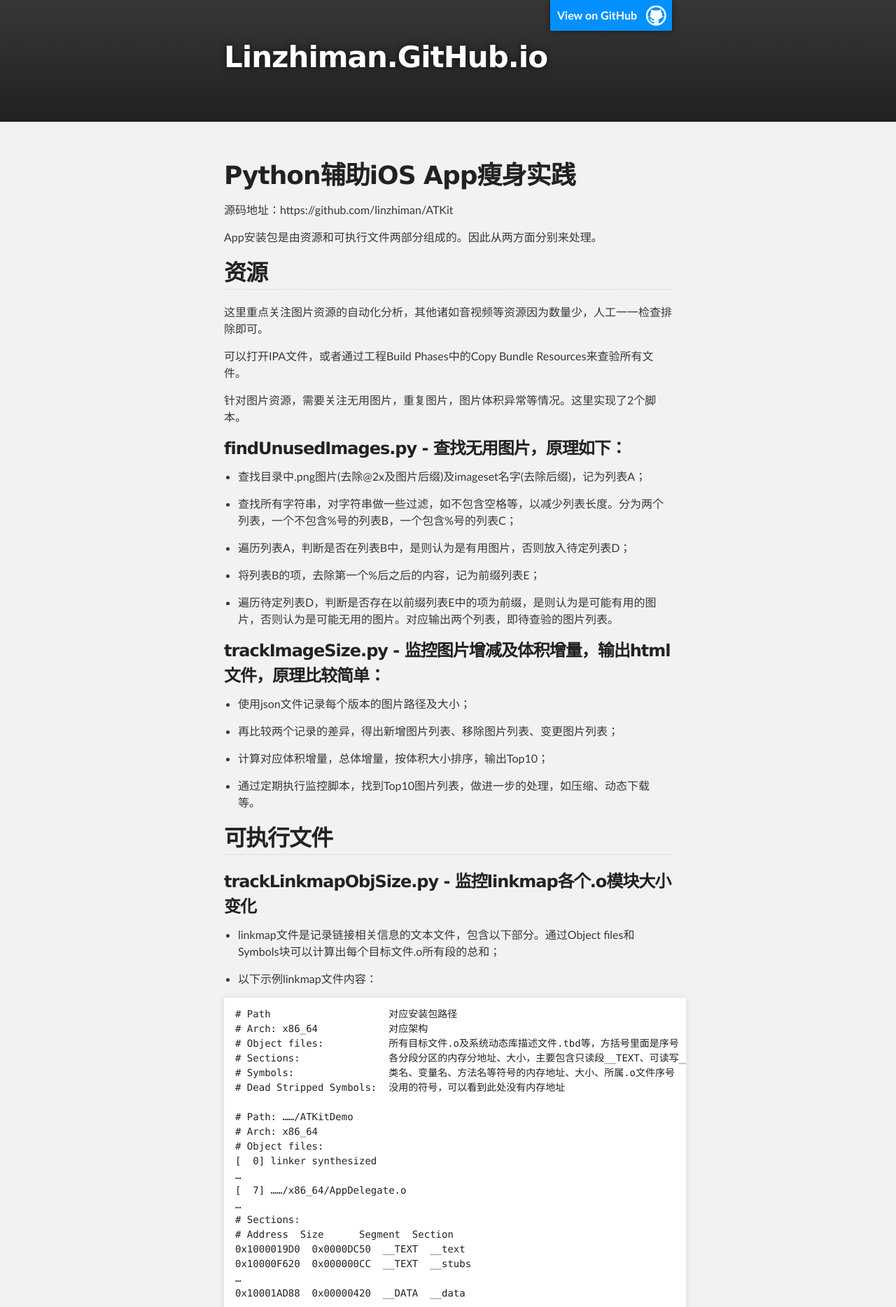
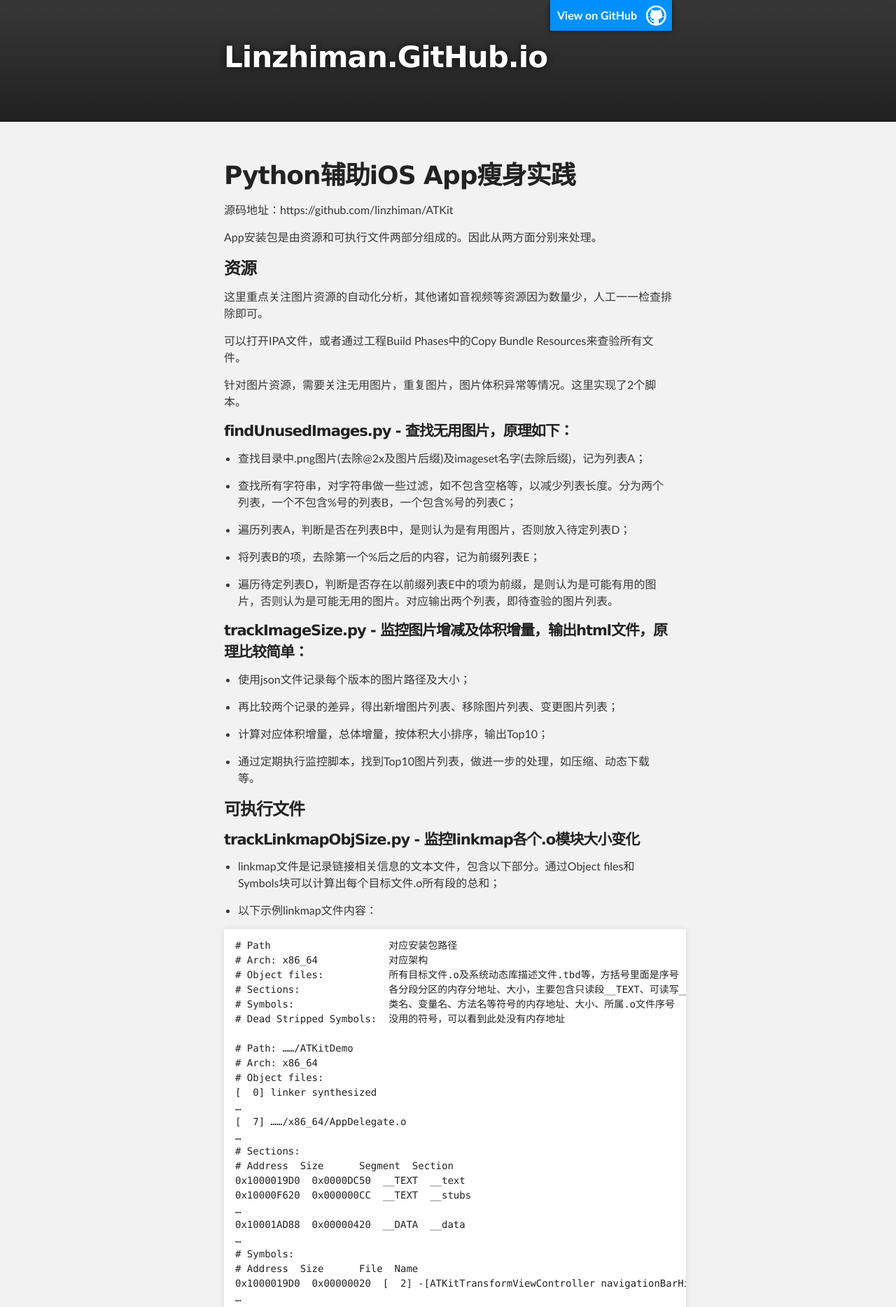
Before and after one commit to linzhiman/linzhiman.github.io, a Jekyll site: the page built from _posts/2019-08-28-Python辅助iOS App瘦身实践.md, in a window 1280 px wide. Shown: the top 1868 px of the page at 70% size. Built offline with Jekyll 4.4.1, drawn with Linux system fonts in a browser that asks for light colours.

````diff
--- a/_posts/2019-08-28-Python辅助iOS App瘦身实践.md
+++ b/_posts/2019-08-28-Python辅助iOS App瘦身实践.md
@@ -8,7 +8,7 @@ title: Python辅助iOS App瘦身实践
 
 App安装包是由资源和可执行文件两部分组成的。因此从两方面分别来处理。
 
-## 资源
+### 资源
 
 这里重点关注图片资源的自动化分析，其他诸如音视频等资源因为数量少，人工一一检查排除即可。
 
@@ -16,7 +16,7 @@ App安装包是由资源和可执行文件两部分组成的。因此从两方
 
 针对图片资源，需要关注无用图片，重复图片，图片体积异常等情况。这里实现了2个脚本。
 
-### findUnusedImages.py - 查找无用图片，原理如下：
+#### findUnusedImages.py - 查找无用图片，原理如下：
 
 - 查找目录中.png图片(去除@2x及图片后缀)及imageset名字(去除后缀)，记为列表A；
 
@@ -28,7 +28,7 @@ App安装包是由资源和可执行文件两部分组成的。因此从两方
 
 - 遍历待定列表D，判断是否存在以前缀列表E中的项为前缀，是则认为是可能有用的图片，否则认为是可能无用的图片。对应输出两个列表，即待查验的图片列表。
 
-### trackImageSize.py - 监控图片增减及体积增量，输出html文件，原理比较简单：
+#### trackImageSize.py - 监控图片增减及体积增量，输出html文件，原理比较简单：
 
 - 使用json文件记录每个版本的图片路径及大小；
 
@@ -38,9 +38,9 @@ App安装包是由资源和可执行文件两部分组成的。因此从两方
 
 - 通过定期执行监控脚本，找到Top10图片列表，做进一步的处理，如压缩、动态下载等。
 
-## 可执行文件
+### 可执行文件
 
-### trackLinkmapObjSize.py - 监控linkmap各个.o模块大小变化
+#### trackLinkmapObjSize.py - 监控linkmap各个.o模块大小变化
 
 - linkmap文件是记录链接相关信息的文本文件，包含以下部分。通过Object files和Symbols块可以计算出每个目标文件.o所有段的总和；
 
@@ -80,7 +80,7 @@ App安装包是由资源和可执行文件两部分组成的。因此从两方
 …
 ```
 
-### findUnusedCode.py - 查找无法类、方法，原理如下：
+#### findUnusedCode.py - 查找无法类、方法，原理如下：
 
 - otool(object file displaying tool)，可以对指定Mach-O以特定方法解析显示；
 
@@ -188,6 +188,6 @@ Contents of (__DATA,__objc_selrefs) section
 000000010001a020  11 16 01 00 01 00 00 00 cf f9 00 00 01 00 00 00
 ```
 
-## 其他
+### 其他
 
 主要是通过调整编译选项来实现。通过读取pbxproj工程文件，进而对有优化意义的选项做出提示，具体代码这里就不实现了。
````
